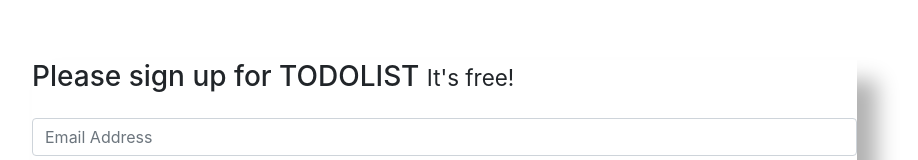
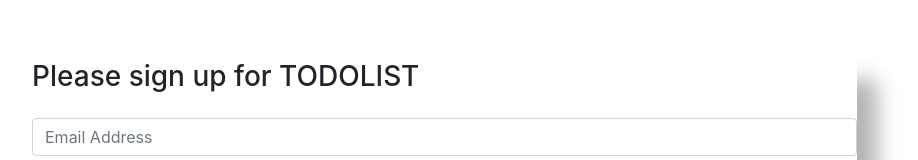
Before and after one commit to Dimpho17/Todo-list, an Angular app in the folder Client/: page /register in a window 1280 px wide. Shown: the top 160 px of the page, without its empty margins (53-971 px from the left). Built offline with nearby package versions, Linux system fonts and the light colour scheme.

Commit message:
staching

```diff
--- a/Client/src/app/components/register/register.component.html
+++ b/Client/src/app/components/register/register.component.html
@@ -5,7 +5,7 @@
 		<div class="col-xs-8 col-sm-20 col-md-9 col-sm-offset-6 col-md-offset-1">
 			<div class="panel panel-default">
 				<div class="panel-heading">
-					<h3 class="panel-title">Please sign up for TODOLIST <small>It's free!</small></h3>
+					<h3 class="panel-title">Please sign up for TODOLIST <small></small></h3>
 				</div>
 				<div class="panel-body">
 					<form [formGroup]="form">
--- a/Client/src/app/components/register/register.component.ts
+++ b/Client/src/app/components/register/register.component.ts
@@ -30,6 +30,7 @@ export class RegisterComponent {
       console.log(data);
 
 
+
       this.router.navigate(['/login']);
 
     });
--- a/Client/src/app/home/home.component.html
+++ b/Client/src/app/home/home.component.html
@@ -1,15 +1,7 @@
 <div class="todo-container">
     <h1>To-Do List</h1>
 
-
-
-    <form>
-
-
-
-
-    </form>
-
+    <button class="btn btn-outline-success"    routerLink="/login"> logout</button>
     <div>
         <div class="container mt-3">
             <div class="container" [formGroup]="form">
@@ -89,11 +81,5 @@
                         >
                           Delete
                         </button>
-
-
-
-
                     <tr>
-
-
         </div>
```
Also changed, not shown: 1 other file (tests, documents, lock files or other folders).
